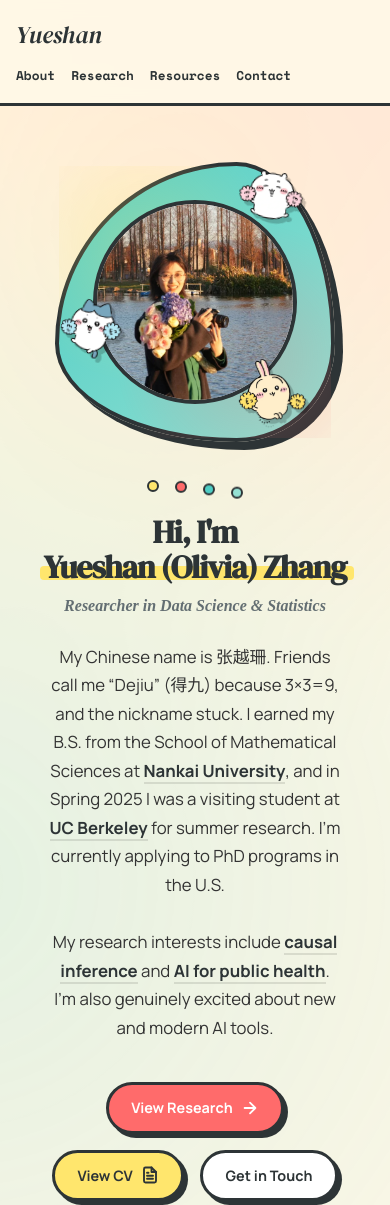
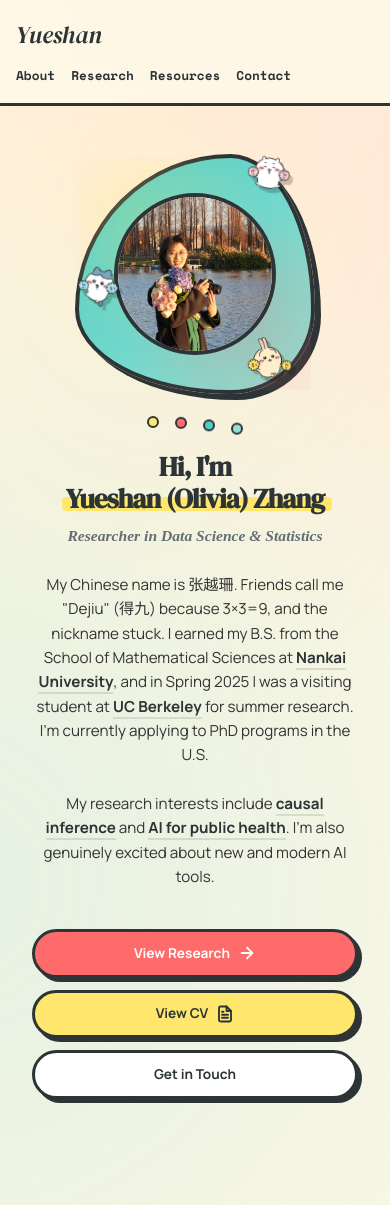
Before and after one commit to Dejiu-Zhang/Dejiu-Zhang.github.io, an Astro site: page / in a window 390 px wide. Shown: the top 1205 px of the page. After the commit the page ends 1147 px from the top, so only its background shows below. Built offline with nearby package versions, Linux system fonts and the light colour scheme; Astro itself is replaced by a stand-in of ours.

Commit message:
Update index.astro

```diff
--- a/src/pages/index.astro
+++ b/src/pages/index.astro
@@ -1,4 +1,3 @@
-
 ---
 import Layout from '../layouts/Layout.astro';
 
@@ -23,12 +22,12 @@ const cvUrl = "/cv.pdf";
         <h2 class="subtitle">{titleLine}</h2>
 
         <p class="bio">
-          My Chinese name is 张越珊. Friends call me “Dejiu” (得九) because 3×3=9, and the nickname stuck. I earned my B.S. from the
+          My Chinese name is 张越珊. Friends call me "Dejiu" (得九) because 3×3=9, and the nickname stuck. I earned my B.S. from the
           School of Mathematical Sciences at <strong>Nankai University</strong>, and in Spring 2025 I was a visiting student at
-          <strong>UC Berkeley</strong> for summer research. I’m currently applying to PhD programs in the U.S.
+          <strong>UC Berkeley</strong> for summer research. I'm currently applying to PhD programs in the U.S.
           <br /><br />
           My research interests include <strong>causal inference</strong> and <strong>AI for public health</strong>.
-          I’m also genuinely excited about new and modern AI tools.
+          I'm also genuinely excited about new and modern AI tools.
         </p>
 
         <div class="cta-buttons">
@@ -56,11 +55,11 @@ const cvUrl = "/cv.pdf";
 
       <div class="hero-image">
         <div class="image-placeholder">
-          <img class="avatar" src="/avatar.png" alt={name} />
+          <img class="avatar" src="/avatar.png" alt={name} loading="eager" />
 
-          <img class="floating-badge badge-1" src="/Chiikawa1.png" alt="sticker 1" loading="lazy" decoding="async" />
-          <img class="floating-badge badge-2" src="/Chiikawa2.png" alt="sticker 2" loading="lazy" decoding="async" />
-          <img class="floating-badge badge-3" src="/Chiikawa3.png" alt="sticker 3" loading="lazy" decoding="async" />
+          <img class="floating-badge badge-1" src="/Chiikawa1.png" alt="sticker 1" loading="eager" />
+          <img class="floating-badge badge-2" src="/Chiikawa2.png" alt="sticker 2" loading="eager" />
+          <img class="floating-badge badge-3" src="/Chiikawa3.png" alt="sticker 3" loading="eager" />
         </div>
       </div>
 
@@ -78,13 +77,11 @@ const cvUrl = "/cv.pdf";
     padding: 0 2rem;
     max-width: 1280px;
     margin: 0 auto;
-    /* 修改：从 -4rem 改为 -1rem，稍微上移一点点即可，不要过度 */
     margin-top: -2rem;
   }
 
   .hero-grid {
     display: grid;
-    /* 保持左宽右窄，给文字充足空间 */
     grid-template-columns: 2.2fr 1fr;
     gap: 1rem;
     width: 100%;
@@ -112,7 +109,7 @@ const cvUrl = "/cv.pdf";
   .highlight {
     position: relative;
     display: inline-block;
-    white-space: nowrap; /* 强制不换行 */
+    white-space: nowrap;
   }
 
   .highlight::after {
@@ -130,14 +127,12 @@ const cvUrl = "/cv.pdf";
   }
 
   h1 {
-    /* 修改：调小最大字号 (3.8rem -> 3.2rem) 以确保一行能放下 */
     font-size: clamp(2rem, 3.5vw, 3.2rem);
     font-weight: 900;
     margin-bottom: 0.5rem;
     letter-spacing: -0.03em;
     color: var(--dark);
     line-height: 1.1;
-    /* 防止文字折行 */
     white-space: nowrap;
   }
 
@@ -173,7 +168,7 @@ const cvUrl = "/cv.pdf";
   }
 
   .btn {
-    padding: 0.7rem 1.4rem; /* 稍微缩小一点按钮，显得更精致 */
+    padding: 0.7rem 1.4rem;
     border-radius: 50px;
     text-decoration: none;
     font-weight: 700;
@@ -207,7 +202,7 @@ const cvUrl = "/cv.pdf";
 
   .image-placeholder {
     width: 100%;
-    max-width: 380px; /* 稍微调小图片最大宽度，给文字腾更多地 */
+    max-width: 380px;
     aspect-ratio: 1;
     background: linear-gradient(135deg, var(--mint), var(--sky));
     border-radius: 30% 70% 70% 30% / 30% 30% 70% 70%;
@@ -274,12 +269,25 @@ const cvUrl = "/cv.pdf";
     to { opacity: 1; transform: translateY(0); }
   }
 
-  /* Responsive */
-  @media (max-width: 960px) {
+  /* Tablet 响应式 (增加中等屏幕断点) */
+  @media (max-width: 1024px) {
+    .hero-grid {
+      grid-template-columns: 1.5fr 1fr;
+      gap: 2rem;
+    }
+
+    .image-placeholder {
+      max-width: 320px;
+    }
+  }
+
+  /* 手机响应式 - 关键修复 */
+  @media (max-width: 768px) {
     .hero-wrapper {
       padding: 2rem 1.5rem;
       align-items: flex-start;
-      margin-top: 0; /* 移动端不需要负边距 */
+      margin-top: 0;
+      min-height: auto;
     }
 
     .hero-grid {
@@ -288,15 +296,36 @@ const cvUrl = "/cv.pdf";
       text-align: center;
     }
 
-    .hero-image { order: -1; }
+    /* 图片放到上方 */
+    .hero-image {
+      order: -1;
+      width: 100%;
+    }
 
     .image-placeholder {
       max-width: 280px;
       margin: 0 auto;
+      box-shadow: 6px 6px 0 var(--dark);
+    }
+
+    .avatar {
+      width: 70%;
+      height: 70%;
+    }
+
+    .floating-badge {
+      width: 70px;
+      height: 70px;
     }
 
     .cta-buttons {
       justify-content: center;
+      width: 100%;
+    }
+
+    .btn {
+      padding: 0.65rem 1.2rem;
+      font-size: 0.85rem;
     }
 
     .intro-label {
@@ -306,10 +335,62 @@ const cvUrl = "/cv.pdf";
     .bio {
       margin-left: auto;
       margin-right: auto;
+      font-size: 1rem;
+      max-width: 100%;
     }
 
-    h1, .highlight {
-      white-space: normal; /* 移动端必须允许换行 */
+    h1 {
+      white-space: normal;
+      font-size: clamp(1.8rem, 6vw, 2.5rem);
+    }
+
+    .highlight {
+      white-space: normal;
+    }
+
+    .subtitle {
+      font-size: clamp(0.95rem, 4vw, 1.1rem);
+    }
+  }
+
+  /* 小屏手机优化 */
+  @media (max-width: 480px) {
+    .hero-wrapper {
+      padding: 1.5rem 1rem;
+    }
+
+    .hero-grid {
+      gap: 2rem;
+    }
+
+    .image-placeholder {
+      max-width: 240px;
+    }
+
+    .floating-badge {
+      width: 60px;
+      height: 60px;
+    }
+
+    .cta-buttons {
+      flex-direction: column;
+      width: 100%;
+      gap: 0.75rem;
+    }
+
+    .btn {
+      width: 100%;
+      justify-content: center;
+    }
+
+    h1 {
+      font-size: clamp(1.5rem, 7vw, 2rem);
+      line-height: 1.2;
+    }
+
+    .bio {
+      font-size: 0.95rem;
+      line-height: 1.6;
     }
   }
 </style>
```
